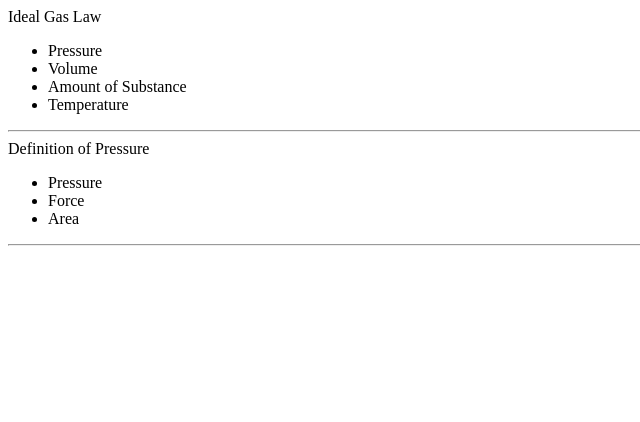
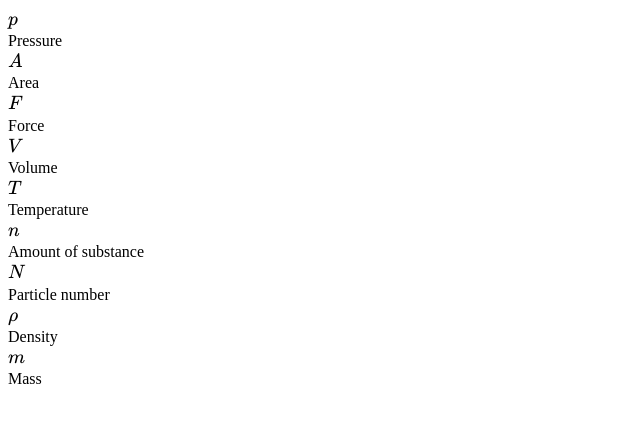
Before and after one commit to Eurydia/project-advanced-unit-converter, a React (Vite) app: page / in a window 1280 px wide. Shown: the top 422 px of the page, without its empty margins (0-640 px from the left). Built offline with nearby package versions, Linux system fonts and the light colour scheme.

Commit message:
added registry to replace enum

```diff
--- a/package.json
+++ b/package.json
@@ -10,10 +10,12 @@
 		"preview": "vite preview"
 	},
 	"dependencies": {
+		"katex": "^0.16.9",
 		"react": "^18.2.0",
 		"react-dom": "^18.2.0"
 	},
 	"devDependencies": {
+		"@types/katex": "^0.16.7",
 		"@types/react": "^18.2.43",
 		"@types/react-dom": "^18.2.17",
 		"@typescript-eslint/eslint-plugin": "^6.14.0",
--- a/src/App.tsx
+++ /dev/null
@@ -1,41 +0,0 @@
-import { FC } from "react";
-import { equationSearch } from "./assets/equations";
-import { Quantities } from "./assets/quantities";
-
-export const App: FC = () => {
-	const eqs = equationSearch(
-		Quantities.TEMPERATURE,
-		[
-			Quantities.AMOUNT_OF_SUBSTANCE,
-			Quantities.FORCE,
-			Quantities.AREA,
-			Quantities.VOLUME,
-		],
-	);
-
-	return (
-		<div>
-			{eqs.length > 0
-				? eqs.map((eq, i) => {
-						return (
-							<div key={`equation-result-${i}`}>
-								{eq.name}
-								<ul>
-									{eq.variables.map((q, j) => {
-										return (
-											<li
-												key={`equation-var-${j}`}
-											>
-												{q}
-											</li>
-										);
-									}) ?? "None"}
-								</ul>
-								<hr />
-							</div>
-						);
-				  })
-				: "None"}
-		</div>
-	);
-};
--- /dev/null
+++ b/src/App/App.tsx
@@ -0,0 +1,18 @@
+import { FC } from "react";
+import { QuantityRegistry } from "../assets/static/quantities";
+import { Katex } from "./components/KaTeX";
+
+export const App: FC = () => {
+	return (
+		<div>
+			{Object.values(QuantityRegistry).map(
+				(value, index) => (
+					<div key={`item-${index}`}>
+						<Katex>{value.latexLabel}</Katex>
+						<span>{value.label}</span>
+					</div>
+				),
+			)}
+		</div>
+	);
+};
--- /dev/null
+++ b/src/App/components/KaTeX.tsx
@@ -0,0 +1,22 @@
+import { FC, useEffect, useRef } from "react";
+
+import katex from "katex";
+
+type KatexProps = {
+	children: string;
+};
+export const Katex: FC<KatexProps> = (props) => {
+	const { children } = props;
+
+	const containerRef =
+		useRef<HTMLDivElement | null>(null);
+
+	useEffect(() => {
+		if (containerRef.current === null) {
+			return;
+		}
+		katex.render(children, containerRef.current);
+	}, [children]);
+
+	return <div ref={containerRef} />;
+};
--- a/src/assets/equations.ts
+++ b/src/assets/equations.ts
@@ -1,4 +1,4 @@
-import { Quantities } from "./quantities";
+import { Quantities } from "./static/quantities";
 
 const EQUATION_REGISTRY: Equation[] = [];
 
--- a/src/assets/quantities.ts
+++ /dev/null
@@ -1,15 +0,0 @@
-export enum Quantities {
-	PRESSURE = "Pressure",
-	AREA = "Area",
-	FORCE = "Force",
-	VOLUME = "Volume",
-	TEMPERATURE = "Temperature",
-	AMOUNT_OF_SUBSTANCE = "Amount of Substance",
-	NUMBER_OF_GAS_PARTICLES = "Number of Gas Particle",
-	DENSITY = "Density",
-	MOLAR_MASS = "Molar Mass",
-	MASS = "Mass",
-
-	IDEAL_GAS_CONSTANT = "Ideal Gas Constant",
-	BOLTZMANN_CONSTANT = "Boltzmann Constant",
-}
--- /dev/null
+++ b/src/assets/static/quantities.ts
@@ -0,0 +1,53 @@
+export const QuantityRegistry: Record<
+	string,
+	Quantity
+> = {
+	// PRESSURE = "Pressure",
+	// AREA = "Area",
+	// FORCE = "Force",
+	// VOLUME = "Volume",
+	// TEMPERATURE = "Temperature",
+	// AMOUNT_OF_SUBSTANCE = "Amount of Substance",
+	// NUMBER_OF_GAS_PARTICLES = "Number of Gas Particle",
+	// DENSITY = "Density",
+	// MOLAR_MASS = "Molar Mass",
+	// MASS = "Mass",
+	// IDEAL_GAS_CONSTANT = "Ideal Gas Constant",
+	// BOLTZMANN_CONSTANT = "Boltzmann Constant",
+};
+
+export type UnitVector = [
+	second: number,
+	length: number,
+	mass: number,
+	current: number,
+	temperature: number,
+	amountOfSubstance: number,
+	luminousIntensity: number,
+];
+
+export type Quantity = {
+	label: string;
+	latexLabel: string;
+	// unit: UnitVector;
+};
+const registerQuantity = (
+	label: string,
+	latexLabel: string,
+): void => {
+	QuantityRegistry[label] = {
+		label,
+		latexLabel,
+		// unit,
+	};
+};
+
+registerQuantity("Pressure", "p");
+registerQuantity("Area", "A");
+registerQuantity("Force", "F");
+registerQuantity("Volume", "V");
+registerQuantity("Temperature", "T");
+registerQuantity("Amount of substance", "n");
+registerQuantity("Particle number", "N");
+registerQuantity("Density", "\\rho");
+registerQuantity("Mass", "m");
--- a/src/main.tsx
+++ b/src/main.tsx
@@ -1,6 +1,7 @@
 import React from "react";
 import ReactDOM from "react-dom/client";
-import { App } from "./App.tsx";
+import { App } from "./App/App.tsx";
+import "katex/dist/katex.min.css";
 
 ReactDOM.createRoot(
 	document.getElementById("root")!,
```
Also changed, not shown: 1 other file (tests, documents, lock files or other folders). Lines whose indentation alone changed are shown as unchanged.
